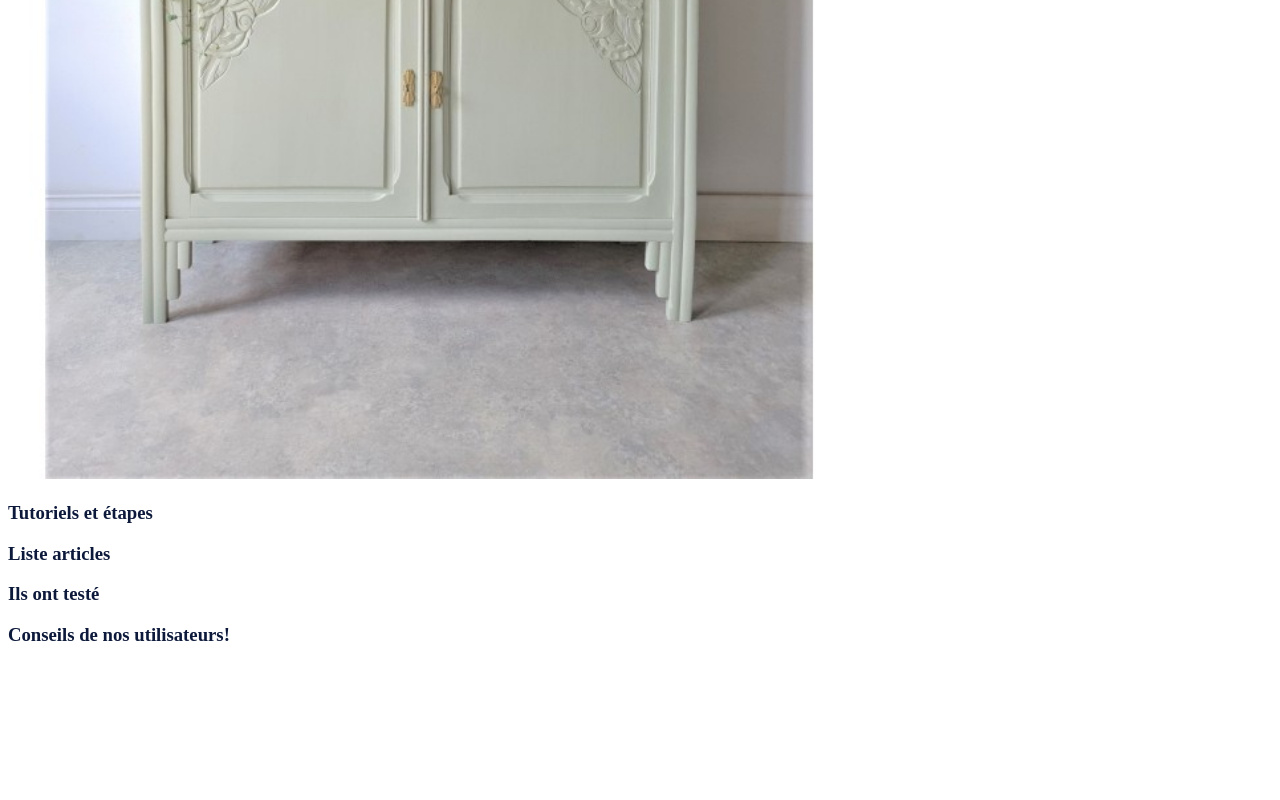
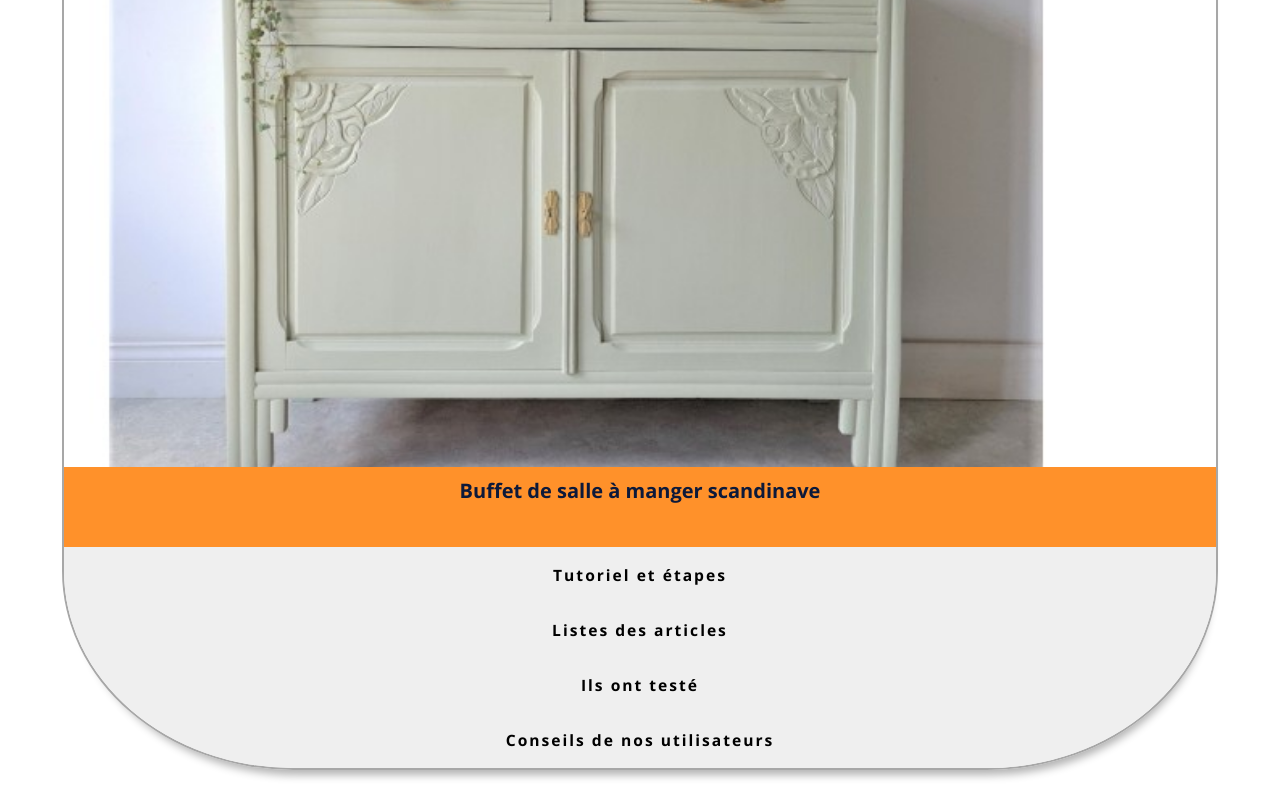
Before and after one commit to Mariion-62/nomanomaye, a React (Create React App) app: page /details in a window 1280 px wide. Shown: the part 647-1447 px from the top of the page. Before the commit the page ends 1312 px from the top, so only its background shows below. Built offline with nearby package versions, Linux system fonts and the light colour scheme.

Commit message:
Push for victory2

```diff
--- a/package.json
+++ b/package.json
@@ -6,6 +6,7 @@
     "@testing-library/jest-dom": "^5.14.1",
     "@testing-library/react": "^11.2.7",
     "@testing-library/user-event": "^12.8.3",
+    "prop-types": "^15.8.1",
     "react": "^17.0.2",
     "react-dom": "^17.0.2",
     "react-router-dom": "^6.2.1",
--- /dev/null
+++ b/src/Accordion/index.jsx
@@ -0,0 +1,43 @@
+import { useState } from 'react';
+import propTypes from 'prop-types';
+import SAccordion from './style';
+
+function Accordion({ title, columnContent, rowContent }) {
+  const [active, setActive] = useState(false);
+
+  const handleToggle = (e) => {
+    console.log(e);
+    setActive(!active);
+  };
+  return (
+    <SAccordion>
+      <div className="container y proximity-scroll-snapping" dir="rtl">
+        <div className={`bloc ${active && 'active'}`}>
+          <button type="button" className="cubeTitle" onClick={handleToggle}>
+            <h3>{title}</h3>
+          </button>
+          <section className="content" id="content">
+            {columnContent}
+          </section>
+          <section className="content2" id="content2">
+            {rowContent}
+          </section>
+        </div>
+      </div>
+    </SAccordion>
+  );
+}
+
+Accordion.propTypes = {
+  title: propTypes.string,
+  columnContent: propTypes.string,
+  rowContent: propTypes.string,
+};
+
+Accordion.defaultProps = {
+  title: '',
+  columnContent: '',
+  rowContent: '',
+};
+
+export default Accordion;
--- /dev/null
+++ b/src/Accordion/style.jsx
@@ -0,0 +1,63 @@
+import styled from 'styled-components';
+
+const SAccordion = styled.div`
+  .cubeTitle {
+    letter-spacing: 2px;
+    overflow: hidden;
+  }
+
+  .content {
+    color: #14685b;
+    visibility: hidden;
+    height: 0;
+    opacity: 0;
+    overflow: hidden;
+    padding: 0 1rem;
+    transition: all 0.1s ease-in;
+  }
+
+  .active .content {
+    visibility: visible;
+    height: auto;
+    overflow: visible;
+    padding: 1rem;
+    opacity: 1;
+    font-size: 22px;
+    transition: all 0.4s ease-in;
+    font-weight: 500;
+  }
+
+  .content2 {
+    visibility: hidden;
+    height: 0;
+    opacity: 0;
+    overflow: hidden;
+    padding: 0 1rem;
+    transition: all 0.4s ease-in;
+  }
+
+  .active .content2 {
+    visibility: visible;
+    height: auto;
+    overflow: visible;
+    padding: 1rem;
+    opacity: 1;
+    font-family: 'Quicksand', sans-serif;
+    font-size: 25px;
+    transition: all 0.4s ease-in;
+    font-weight: 500;
+  }
+
+  //Stylish the arrow later
+  .cubeTitle:before {
+    content: '';
+    position: absolute;
+  }
+
+  .active .cubeTitle::before {
+    top: 80%;
+    left: -40%;
+  }
+`;
+
+export default SAccordion;
--- a/src/DiyItem/index.jsx
+++ b/src/DiyItem/index.jsx
@@ -1,3 +1,4 @@
+import Accordion from 'Accordion';
 import SDiyItem from './style';
 import buffet from '../buffetDeco.jpg';
 import logo from '../assets/logoManoMano.png';
@@ -6,20 +7,23 @@ function DiyItem() {
   return (
     <SDiyItem>
       <img className="logo" src={logo} alt="logo" />
-      <h1>Buffet de salle à manger scandinave</h1>
-      <div className="imgContainer">
-        <img src={buffet} alt="buffet" />
-      </div>
-      <section>
-        <h3>Tutoriels et étapes</h3>
-      </section>
-      <section>
-        <h3>Liste articles</h3>
-      </section>
-      <section>
-        <h3>Ils ont testé</h3>
-        <h3>Conseils de nos utilisateurs! </h3>
-      </section>
+      <article>
+        <div className="imgContainer">
+          <img src={buffet} alt="buffet" />
+        </div>
+        <h1>Buffet de salle à manger scandinave</h1>
+
+        <Accordion title="Tutoriel et étapes" columnContent="TEST 1" />
+
+        <Accordion title="Listes des articles" rowContent="TEST 2" />
+
+        <Accordion title="Ils ont testé" rowContent="TEST 3" />
+
+        <Accordion
+          title="Conseils de nos utilisateurs"
+          columnContent="TEST 4"
+        />
+      </article>
     </SDiyItem>
   );
 }
--- a/src/DiyItem/style.jsx
+++ b/src/DiyItem/style.jsx
@@ -1,23 +1,71 @@
 import styled from 'styled-components';
 
-const SDiyItem = styled.section`
-  color: #0c193a;
-  .logo {
-    height: 30px;
+const SDiyItem = styled.div`
+  margin: 0;
+  display: flex;
+  flex-direction: column;
+  align-items: center;
+  font-family: 'Open Sans', sans-serif;
+  font-weight: 200;
+  text-align: center;
+  margin-bottom: 30px;
+
+  //BALISES CSS
+
+  article {
+    border: solid 2px #a7a7a7;
+    border-top-left-radius: 20% 15%;
+    border-top-right-radius: 20% 15%;
+    border-bottom-left-radius: 20% 15%;
+    border-bottom-right-radius: 20% 15%;
+    color: #0c193a;
+    width: 90vw;
+    margin: 50px auto 0;
+    font-size: 17px;
+    line-height: 28px;
+    box-shadow: 3px 15px 8px -10px rgba(0, 0, 0, 0.3);
+    overflow: hidden;
   }
+
   h1 {
+    margin: 0;
+    padding: 10px 0 0 0;
+    height: 70px;
+    font-family: 'Open Sans', sans-serif;
     width: 100%;
     font-size: 20px;
     text-align: center;
-    font-family: 'Open Sans', sans-serif;
-    font-weight: bolder;
+    font-weight: 700;
     background-color: #ff912a;
   }
+  h3 {
+    font-family: 'Open Sans', sans-serif;
+  }
+  button {
+    border: none;
+    width: 100%;
+  }
+
+  //ClassName CSS
+
+  .logo {
+    height: 30px;
+    margin-right: 220px;
+  }
   .imgContainer {
+    margin: 0 0 0 0;
+    width: 80vw;
+    height: auto;
+    aspect-ratio: 1/1;
+    overflow: hidden;
     img {
-      height: 80vw;
-      width: auto;
+      width: 100%;
     }
+  }
+  .articles {
+    margin: 0;
+    display: flex;
+    justify-content: space-around;
   }
 `;
 
```
